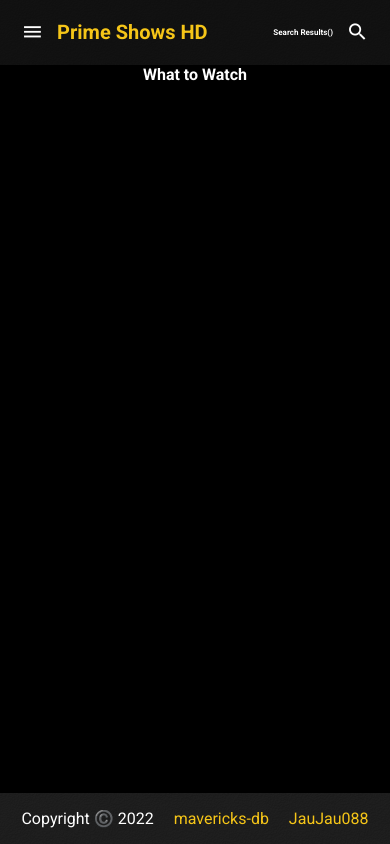
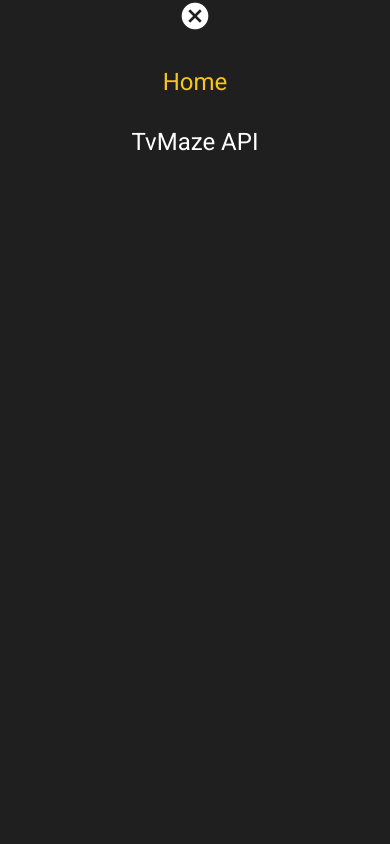
Before and after one commit to alexchamorro0x/capstone, a website built with webpack: page src/index.html in a window 390 px wide. Both pictures are taken after a click on the button "menu". Built offline with nearby package versions, Linux system fonts and the light colour scheme; no server answers.

Commit message:
Add initial mobile menu

```diff
--- a/src/index.js
+++ b/src/index.js
@@ -272,3 +272,21 @@
     clearPopups();
   }
 });
+
+// Mobile Menu Popup
+menuIcon.onclick = () => {
+  const mobileMenu = document.createElement('div');
+  mobileMenu.classList.add('mobileMenu');
+  mobileMenu.style.display = 'block';
+  const cancel = document.createElement('span');
+  cancel.classList.add('material-icons-round', 'icons', 'cancel');
+  cancel.textContent = 'cancel';
+  cancel.onclick = () => {
+    mobileMenu.style.display = 'none';
+  };
+  const ul = document.createElement('ul');
+  ul.classList.add('list');
+  ul.innerHTML = '<li>Home</li><li><a href="https://www.tvmaze.com/api">TvMaze API</a></li>';
+  mobileMenu.append(cancel, ul);
+  document.body.append(mobileMenu);
+};
--- a/src/style.scss
+++ b/src/style.scss
@@ -103,6 +103,39 @@
 
     &:hover {
       background-color: $color-grey-light2;
+    }
+  }
+}
+
+// Mobile Menu
+.mobileMenu {
+  display: none;
+  flex-direction: column;
+  justify-content: center;
+  align-items: flex-start;
+  background-color: $color-grey-light1;
+  height: 100vh;
+  width: 100vw;
+  z-index: 1;
+  position: fixed;
+  top: 0;
+  left: 0;
+  text-align: center;
+
+  .cancel {
+    margin-top: 4rem;
+    font-size: 2rem;
+    margin-left: auto;
+  }
+
+  .list {
+    @include margin-sides(auto);
+
+    li {
+      font-size: 1.5rem;
+      color: $color-yellow;
+      margin-top: 2rem;
+      margin-bottom: 1rem;
     }
   }
 }
```
Also changed, not shown: dist/index.js, dist/style.css.
